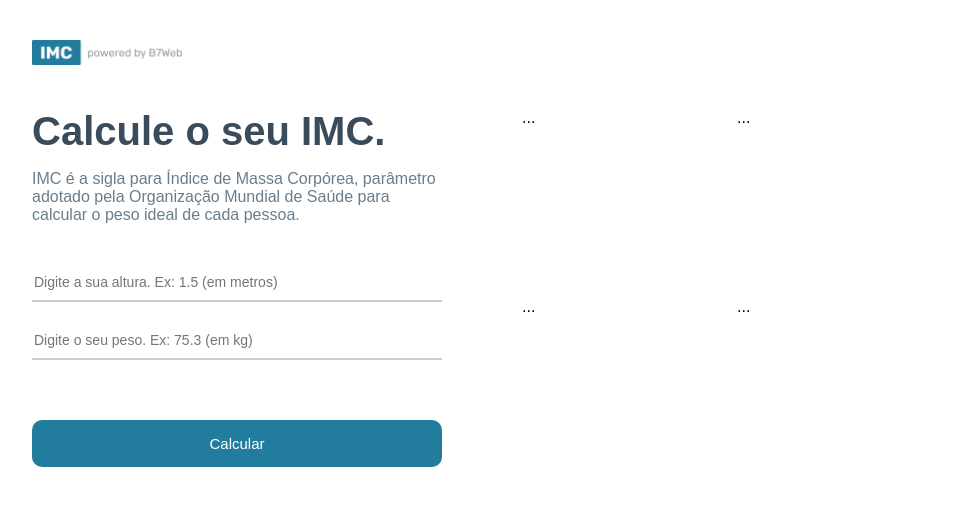
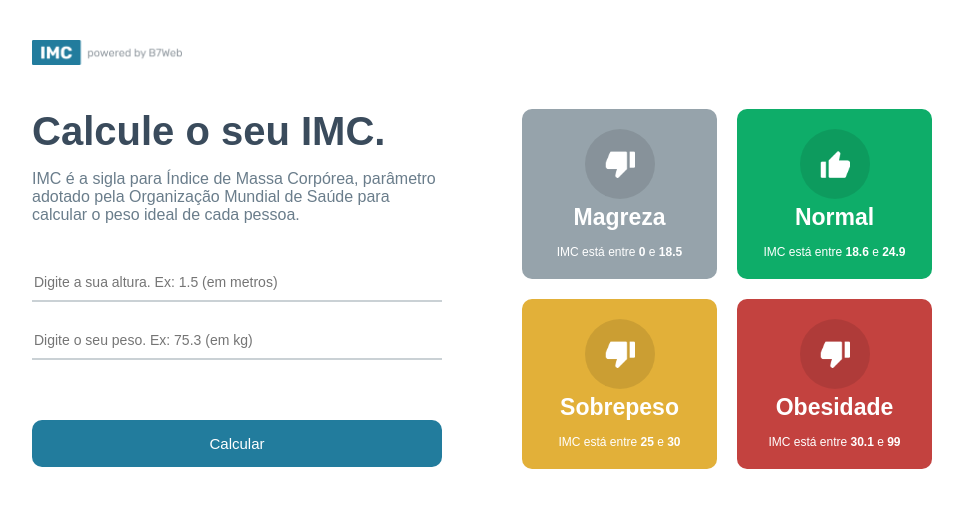
Before and after one commit to xMattRx/React_IMC, a React (Vite) app: page / in a window 1280 px wide. Shown: the top 508 px of the page, without its empty margins (158-1121 px from the left). Built offline with nearby package versions, Linux system fonts and the light colour scheme.

Commit message:
gridItem estilizado

```diff
--- a/src/components/GridItem/GridItem.module.css
+++ b/src/components/GridItem/GridItem.module.css
@@ -0,0 +1,28 @@
+.main{
+  flex: 1;
+  color: #fff;
+  border-radius: 10px;
+  display: flex;
+  justify-content: center;
+  align-items: center;
+  flex-direction: column;
+  padding: 20px;
+}
+.gridIcon {
+  width: 70px;
+  height: 70px;
+  border-radius: 50%;
+  background-color: rgba(0,0,0,0.1);
+  display: flex;
+  justify-content: center;
+  align-items: center;
+}
+.gridTitle{
+  font-size: 23px;
+  font-weight: bold;
+  margin-top: 5px;
+}
+.gridInfo{
+  font-size: 12px;
+  margin-top: 14px;
+}
--- a/src/components/GridItem/index.tsx
+++ b/src/components/GridItem/index.tsx
@@ -1,4 +1,7 @@
 import { Level } from "../../helpers/imc";
+import styles from './GridItem.module.css'
+import upImage from '../../assets/up.png'
+import downImage from '../../assets/down.png'
 
 type Props = {
 item: Level
@@ -9,8 +12,24 @@
 export const GridItem = ({item}: Props) =>
 {
   return (
-    <div>
-      ...
+    <div className={styles.main} style={{ backgroundColor: item.color}}>
+
+      <div className={styles.gridIcon}>
+        {item.icon === 'up' && <img src={upImage} alt="" width="30"/>}
+        {item.icon === 'down' && <img src={downImage} alt="" width="30"/>}
+
+
+
+      </div>
+      <div className={styles.gridTitle}>{item.title}</div>
+      <div className={styles.gridInfo}>
+        <>
+          IMC está entre <strong>{item.imc[0]}</strong> e <strong>{item.imc[1]}</strong>
+        </>
+      </div>
+
+
+
     </div>
   );
 }
```
